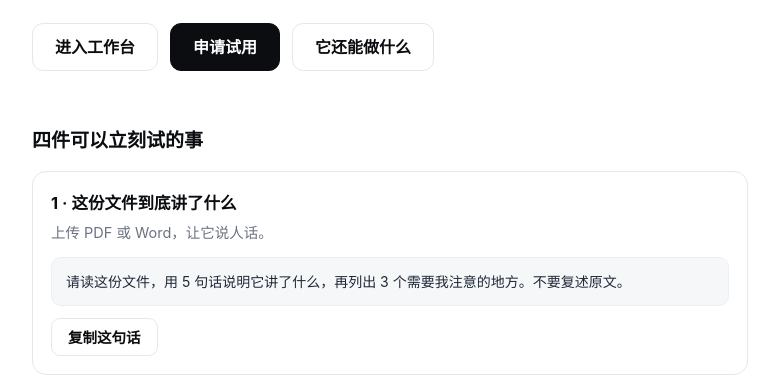
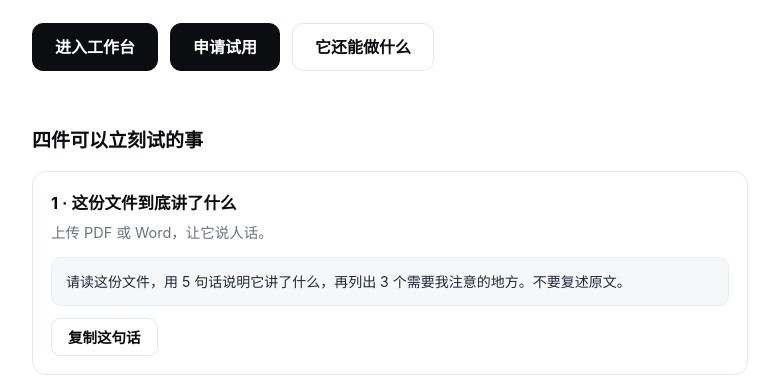
Before and after one commit to robin202208/JUDY-website, a plain HTML site: page start/index.html in a window 1280 px wide. Shown: the part 342-726 px from the top of the page, without its empty margins (250-1029 px from the left). Drawn offline with Linux system fonts and the light colour scheme.

Commit message:
feat(site): point the start page at the deployed workbench
appUrl now resolves to https://www.judy.run:8443/, so the /start/ page
shows an 「进入工作台」 button instead of only the contact CTA.

```diff
--- a/start/index.html
+++ b/start/index.html
@@ -20,7 +20,7 @@
    * 留空则页面只显示「申请试用」，不出现死链。
    */
   window.JUDY_START = {
-    appUrl: '',
+    appUrl: 'https://www.judy.run:8443/',
     contactMail: 'hello@judy.run',
   }
 </script>
```
